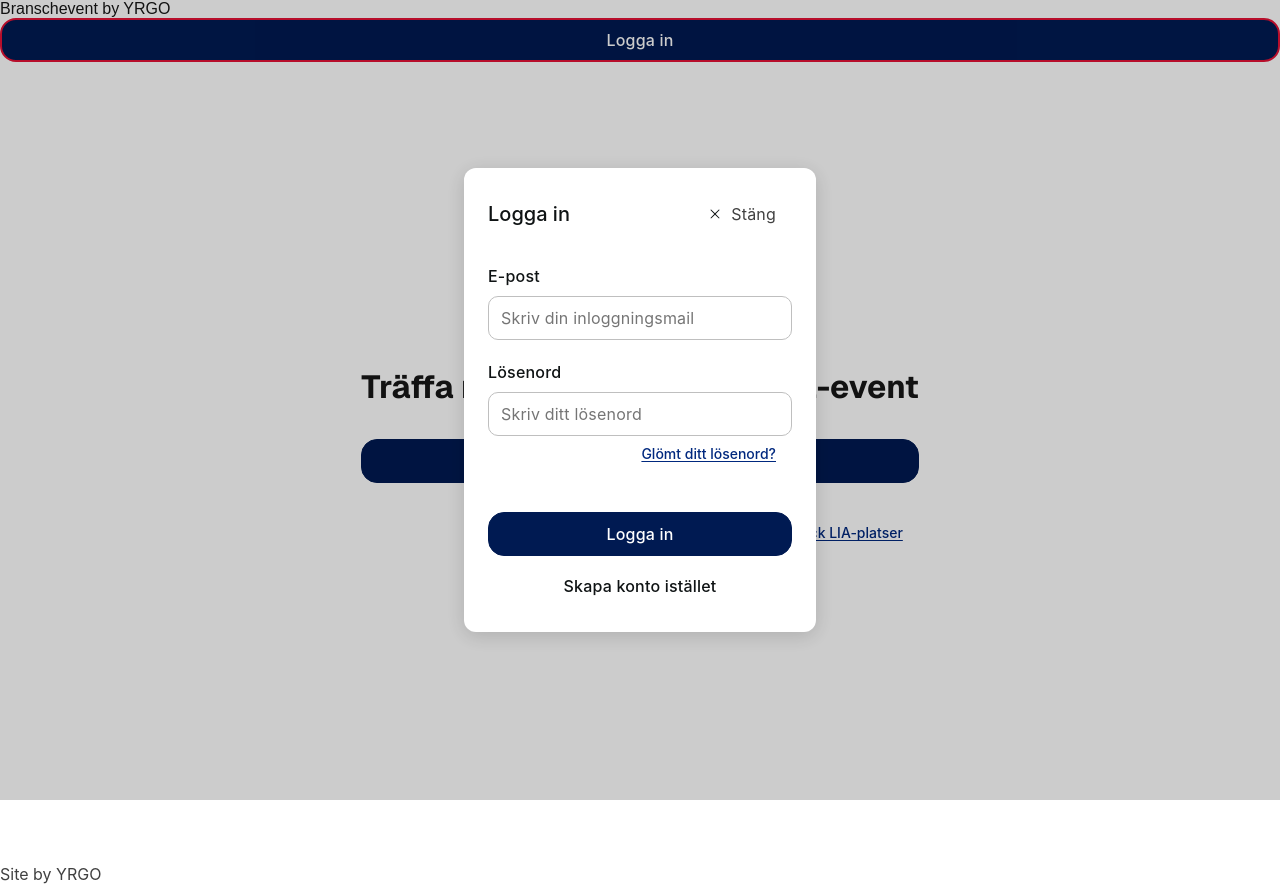
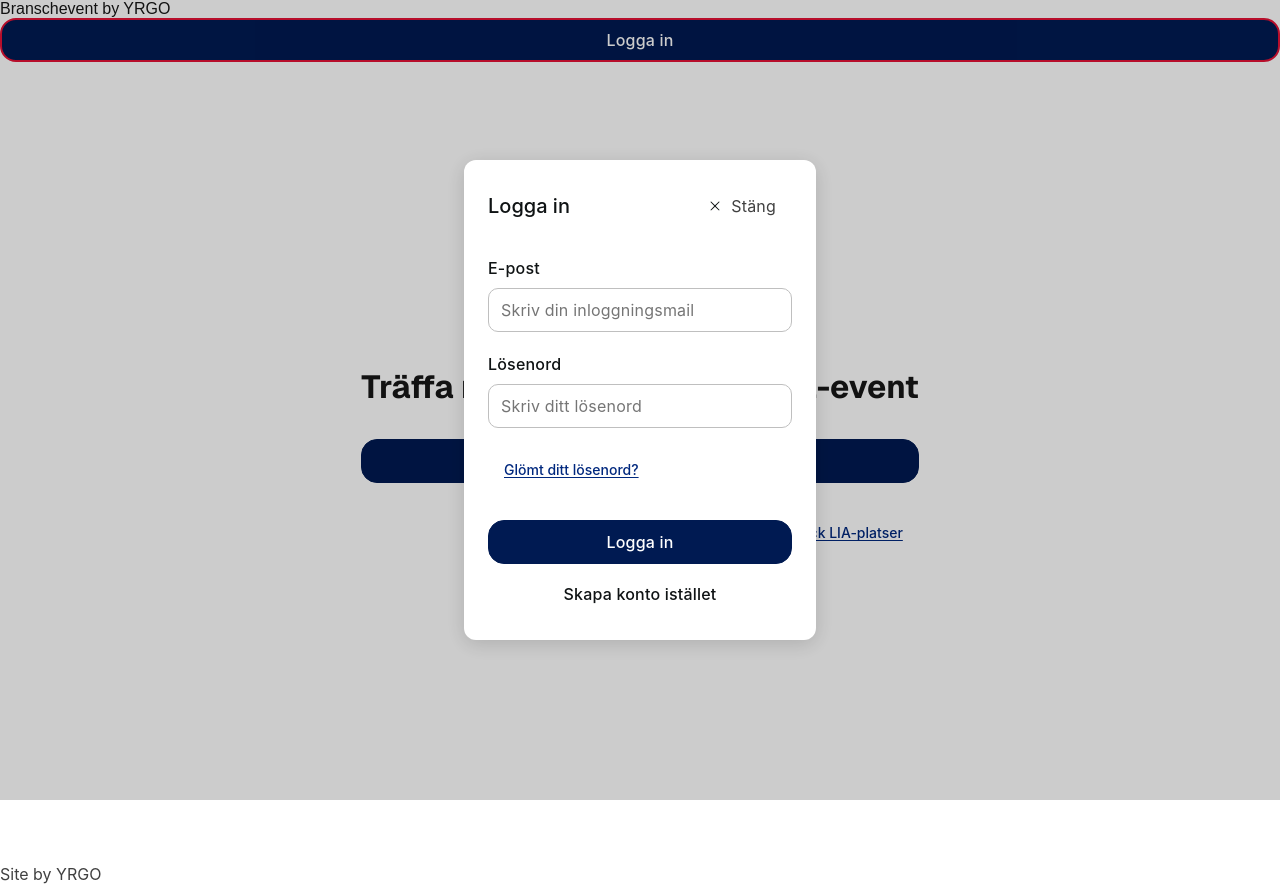
Before and after one commit to Andreawingardh/LIA-verktyg, a Next.js app: page / in a window 1280 px wide. Both pictures are taken after a click on the button "Logga in". Built offline with nearby package versions, Linux system fonts and the light colour scheme; no server answers.

Commit message:
put loginbutton in the form

```diff
--- a/src/app/components/form/LoginForm.js
+++ b/src/app/components/form/LoginForm.js
@@ -71,12 +71,10 @@ export default function LoginForm({ onSuccess, onRegisterClick }) {
           onChange={(e) => setPassword(e.target.value)}
         />
             {error && <p style={{ color: "red" }}>{error}</p>}
-            </section>
-        </form>
-        <a href=''>Glömt ditt lösenord?</a>
-    </div >
-         <footer>
-      <button type="submit">Logga in</button>
+          </section>
+          <a href=''>Glömt ditt lösenord?</a>
+          <footer>
+         <button type="submit">Logga in</button>
         <div className="auth-buttons">
           <button
               type="button"
@@ -87,6 +85,11 @@ export default function LoginForm({ onSuccess, onRegisterClick }) {
             </button>
         </div>
         </footer>
+
+        </form>
+
+    </div >
+
     </>
   );
 }
```
